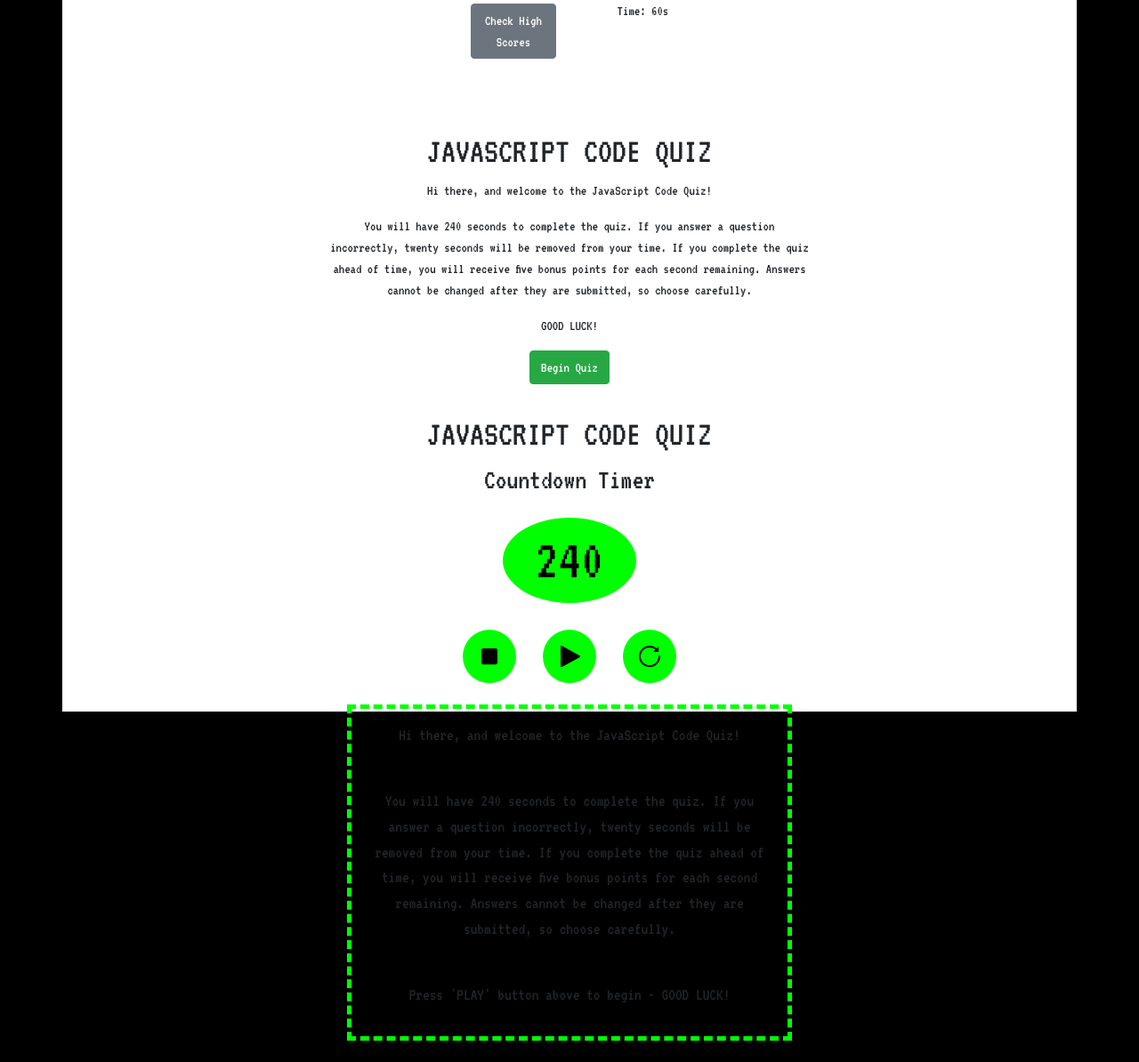
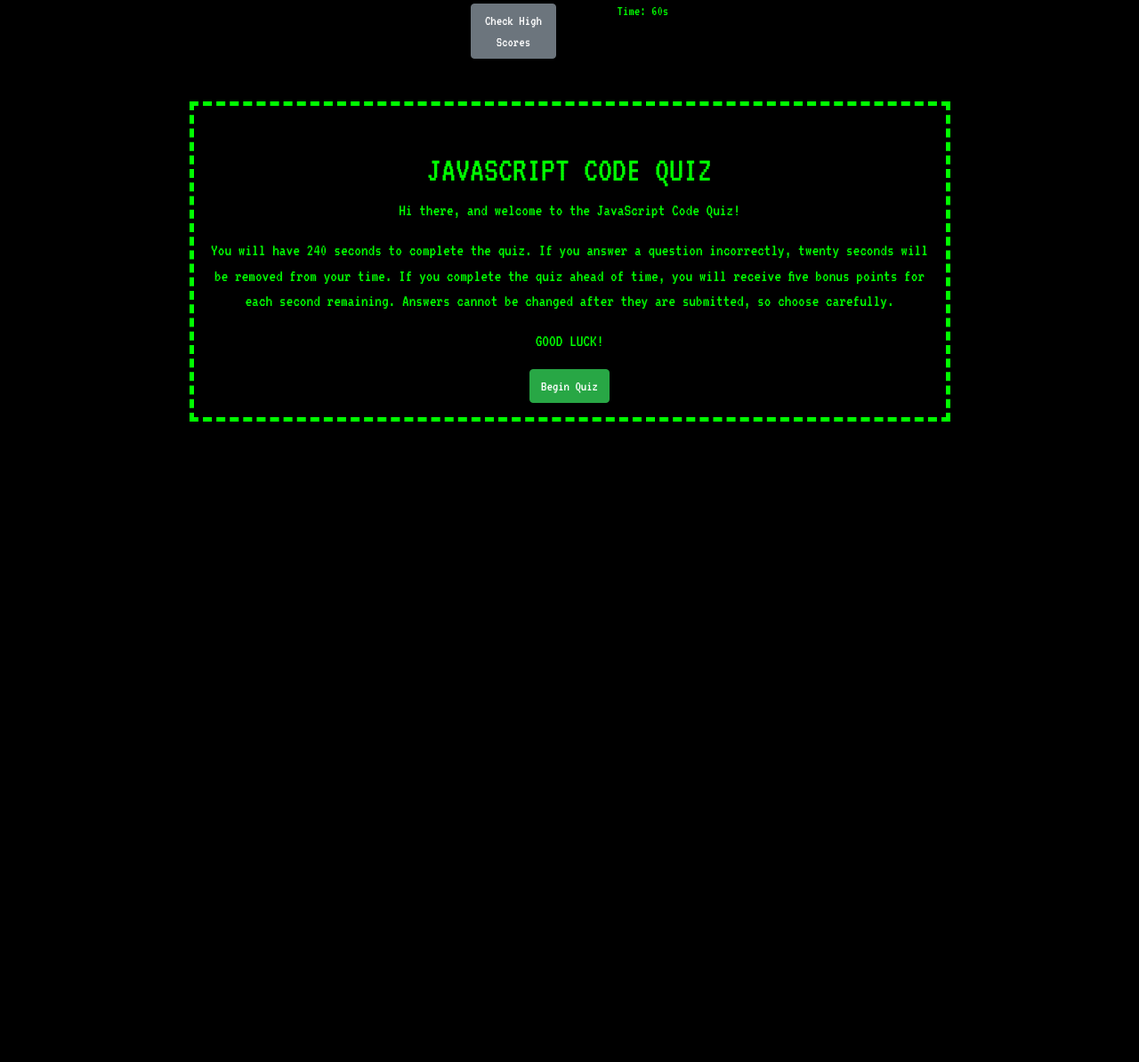
Before and after one commit to TennCreekBridges/JavaScript-Code-Quiz, a plain HTML site: page index.html in a window 1280 px wide. Shown: the whole page at 89% size. After the commit the page ends 800 px from the top, so only its background shows below. Drawn offline with nearby package versions, Linux system fonts and the light colour scheme.

Commit message:
CSS update

```diff
--- a/assets/style.css
+++ b/assets/style.css
@@ -21,8 +21,8 @@ body
   height: 100%;
   margin: 0;
   padding: 0;
-  background-color: var(--secondary-color);
-  color: var(--primary-color);
+  background-color: var(--secondary-color) !important;
+  color: var(--primary-color) !important;
   display: flex;
   flex-direction: column;
   align-items: center;
@@ -37,75 +37,12 @@ H2 {
     padding-bottom: 1rem;
 }
 
-#countdown-number {
-    font-size: 4rem;
+#welcome-box {
+    padding: 1rem;
+    border: 5px dashed var(--primary-color);
+    font-size: 1.2rem;
 }
-
-#countdown {
-    display: flex;
-    justify-content: center;
-    align-items: center;
-    height: 150px;
-    width: 150px;
-    background-color: var(--primary-color);
-    color: var(--secondary-color);
-    border-radius: 50%;
-}
-
-.action-list {
-    display: flex;
-    gap: 30px;
-    margin-top: 30px;
-}
-
-.btnCtrl {
-    border: none;
-    background-color: var(--primary-color);
-    border-radius: 50%;
-    width: 60px;
-    height: 60px;
-    cursor: pointer;
-}
-
-/* button {
-    border: none;
-    background-color: var(--primary-color);
-    border-radius: 50%;
-    width: 60px;
-    height: 60px;
-    cursor: pointer;
-} */
 
 button:hover {
     background-color: white;
 }
-
-#welcome-message {
-    width: 500px;
-    padding: 1rem;
-    margin: 1.5rem;
-    border: 5px dashed var(--primary-color);
-    font-size: 1.2rem;
-}
-
-.hidden {
-    display: none;
-}
-
-ul {
-    display: flex;
-    list-style: none;
-    width: 100%;
-    justify-content: center;
-}
-
-.ansButton {
-    display: flex;
-    background-color: var(--primary-color);
-    border: none;
-    font-size: 1.25rem;
-    padding: 1rem;
-    border-radius: 25%;
-    margin: 10px;
-    align-content: space-around;
-}
--- a/index.html
+++ b/index.html
@@ -34,9 +34,8 @@
     </header>
 <!-- main body -->
 <div class="container">
-    <div class="row">
-        <div class="col-3"></div>
-        <div class="col-6">
+    <div class="row justify-content-center">
+        <div class="col-12 col-md-9" id="welcome-box">
             <h1 class="d-flex justify-content-center text-center"> JAVASCRIPT CODE QUIZ</h1>
             <p class="d-flex justify-content-center text-center">Hi there, and welcome to the JavaScript Code Quiz! </p>
             <p class="class="d-flex justify-content-center text-center">
@@ -46,38 +45,6 @@
         </div>
     </div>
 </div>
-<h1>JAVASCRIPT CODE QUIZ</h1>
-
-
-
-
-
-<!-- begin timer section -->
-<h2>Countdown Timer</h2>
-<section id="countdown">
-    <div id="countdown-number">240</div>
-  </div>
-</section>
-  <div class="action-list">
-    <button id="stop" class="btnCtrl">
-      <img src="Assets/images/stop.png" alt="stop" />
-    </button>
-    <button id="start" class="btnCtrl">
-      <img src="Assets/images/play.png" alt="play" />
-    </button>
-    <button id="reset" class="btnCtrl">
-      <img src="Assets/images/reset.png" alt="reset" />
-    </button>
-  </div>
-
-<!-- begin quiz box section  -->
-    <section id ="welcome">
-        <div id="welcome-message">
-            <p>Hi there, and welcome to the JavaScript Code Quiz!</p><br/>
-            <p>You will have 240 seconds to complete the quiz. If you answer a question incorrectly, twenty seconds will be removed from your time. If you complete the quiz ahead of time, you will receive five bonus points for each second remaining. Answers cannot be changed after they are submitted, so choose carefully.</p><br/>
-            <p>Press 'PLAY' button above to begin - GOOD LUCK!</p>
-        </div>
-    </section>
 
 
 
```
